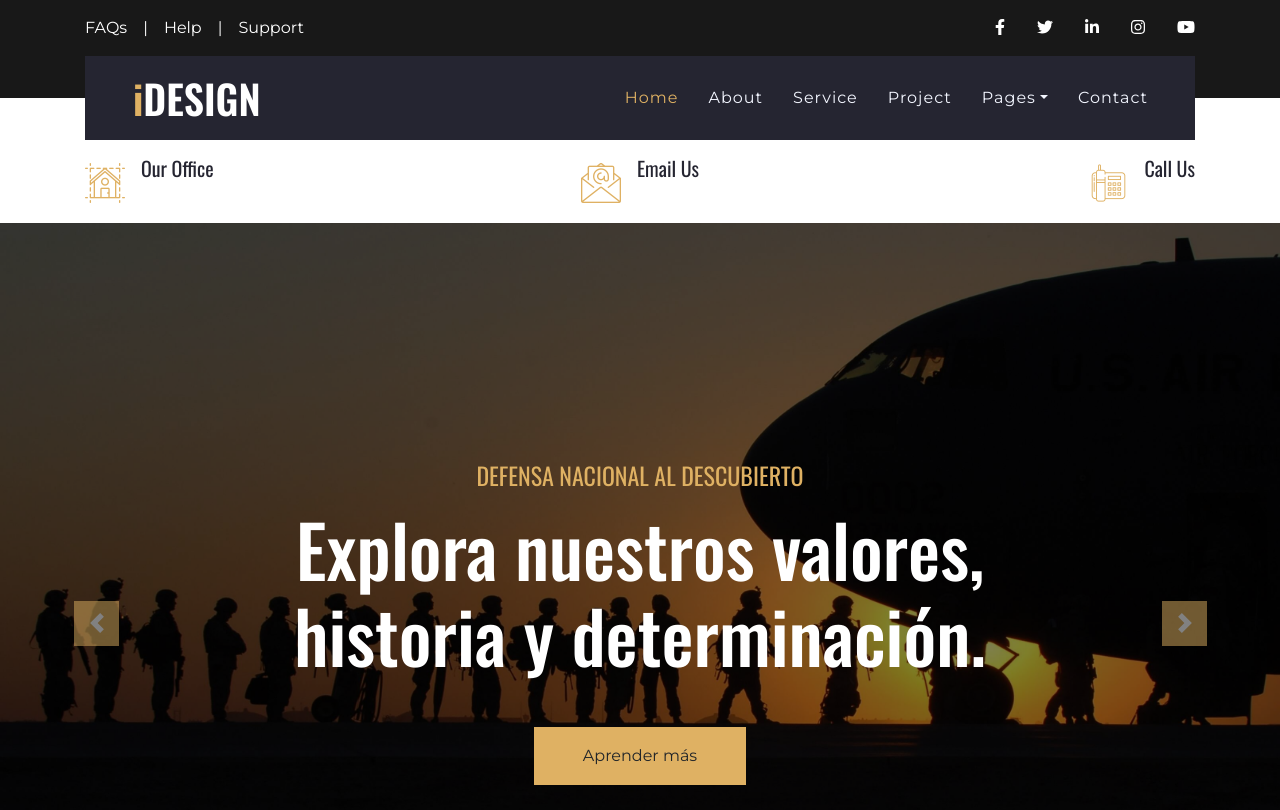
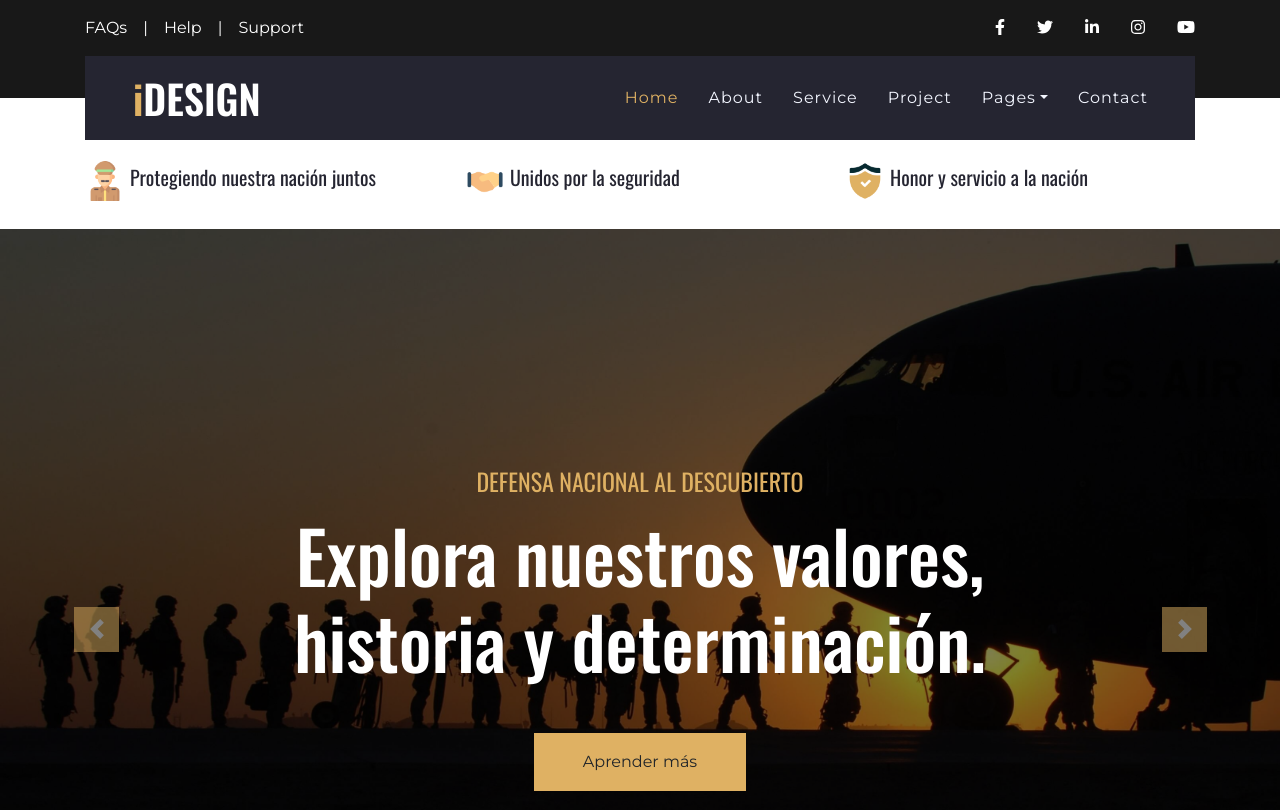
Before and after one commit to gustavoam-asdf/nacional-defense, a website: page public/index.html in a window 1280 px wide. Shown: the top 810 px of the page. Drawn offline with nearby package versions, Linux system fonts and the light colour scheme.

Commit message:
under navbar

```diff
--- a/public/index.html
+++ b/public/index.html
@@ -1,5 +1,5 @@
 <!DOCTYPE html>
-<html lang="en">
+<html lang="es">
 
 <head>
 	<meta charset="utf-8">
@@ -131,26 +131,29 @@
 		<div class="container">
 			<div class="row">
 				<div class="col-lg-4 text-left mb-3 mb-lg-0">
-					<div class="d-inline-flex text-left">
-						<h1 class="flaticon-house font-weight-normal text-primary m-0 mr-3"></h1>
+					<div class="d-inline-flex text-left align-items-center">
+						<img src="img/police.png" alt="policía"
+							style="width: 40px; height: 50px; object-fit: contain;margin-right: 5px;">
 						<div class="d-flex flex-column">
-							<h5>Our Office</h5>
+							<h5>Protegiendo nuestra nación juntos</h5>
 						</div>
 					</div>
 				</div>
-				<div class="col-lg-4 text-left text-lg-center mb-3 mb-lg-0">
-					<div class="d-inline-flex text-left">
-						<h1 class="flaticon-email font-weight-normal text-primary m-0 mr-3"></h1>
+				<div class="col-lg-4 text-left mb-3 mb-lg-0">
+					<div class="d-inline-flex text-left align-items-center">
+						<img src="img/handshake.png" alt="policía"
+							style="width: 40px; height: 50px; object-fit: contain;margin-right: 5px;">
 						<div class="d-flex flex-column">
-							<h5>Email Us</h5>
+							<h5>Unidos por la seguridad</h5>
 						</div>
 					</div>
 				</div>
-				<div class="col-lg-4 text-left text-lg-right mb-3 mb-lg-0">
-					<div class="d-inline-flex text-left">
-						<h1 class="flaticon-telephone font-weight-normal text-primary m-0 mr-3"></h1>
+				<div class="col-lg-4 text-left mb-3 mb-lg-0">
+					<div class="d-inline-flex text-left align-items-center">
+						<img src="img/shield.png" alt="policía"
+							style="width: 40px; height: 50px; object-fit: contain;margin-right: 5px;">
 						<div class="d-flex flex-column">
-							<h5>Call Us</h5>
+							<h5>Honor y servicio a la nación</h5>
 						</div>
 					</div>
 				</div>
```
Also changed, not shown: public/img/favicon.ico (added), public/img/handshake.png (added), public/img/police.png (added), public/img/shield.png (added).
